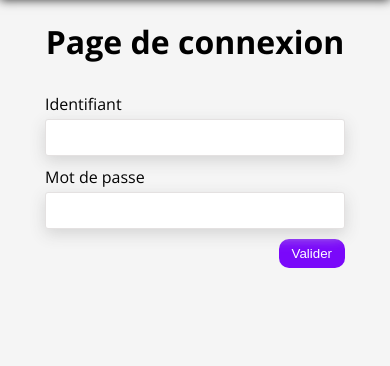
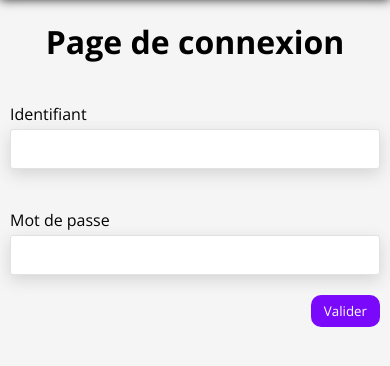
Before and after one commit to rohenha/dashboard-QoS-CI, a PHP site: page /pg_login.php in a window 390 px wide. Shown: the part 55-421 px from the top of the page. Run offline with PHP 8.4, Linux system fonts and the light colour scheme.

Commit message:
mise à jour page login

```diff
--- a/css/master.css
+++ b/css/master.css
@@ -369,10 +369,14 @@ header {
   margin: 10px auto; }
   #form_connexion h1 {
     text-align: center; }
+  @media screen and (max-width: 768px) {
+    #form_connexion {
+      width: 100%; } }
   #form_connexion form {
     margin-top: 30px; }
     #form_connexion form input {
-      border: none; }
+      border: none;
+      font-family: "Open Sans", sans-serif; }
     #form_connexion form input[type='text'], #form_connexion form input[type='password'] {
       width: 100%;
       padding: 10px;
@@ -389,10 +393,14 @@ header {
         border: none;
         background-color: #fff; }
       #form_connexion form input[type='text']:-webkit-autofill, #form_connexion form input[type='password']:-webkit-autofill {
-        -webkit-box-shadow: 0 0 0 1000px #fff inset;
         color: #575757; }
     #form_connexion form p {
       margin-bottom: 10px; }
+      #form_connexion form p#space {
+        margin-top: 20px; }
+      @media screen and (max-width: 768px) {
+        #form_connexion form p {
+          margin-top: 40px; } }
     #form_connexion form label {
       margin-bottom: 4px;
       display: block; }
--- a/pg_login.php
+++ b/pg_login.php
@@ -5,9 +5,9 @@
         <div id="form_connexion">
             <h1>Page de connexion</h1>
             <form  autocomplete="off" method="POST" action="/" >
-                <p><label>Identifiant</label><input type="text" name="login" value="" ></p>
+                <p><label>Identifiant</label><input type="text" name="login" value=" " ></p>
                 <p><label>Mot de passe</label><input type="password" name="password" value=""></p>
-                <p><input type="submit" value="Valider" class="btn-purple bloc_right"/></p>
+                <p id="space"><input type="submit" value="Valider" class="btn-purple bloc_right"/></p>
                 <p class="clear"></p>
             </form>
         </div>
--- a/scss/partials/_login.scss
+++ b/scss/partials/_login.scss
@@ -2,11 +2,13 @@
     h1{text-align: center}
     width:300px;
     margin: 10px auto;
-
+    @media screen and (max-width: $tablet) {
+        width : 100%;
+    }
     form{
         margin-top:30px;
         input{border:none;
-
+              font-family: $opensans;
         }
         input[type='text'],input[type='password']{
             width:100%;
@@ -23,12 +25,18 @@
                 background-color:$color3;
             }
             &:-webkit-autofill{
-                -webkit-box-shadow: 0 0 0 1000px $color3 inset;
+
                 color:lighten($color1,10%);
             }
 
         }
-        p{margin-bottom: 10px;}
+        p{
+            margin-bottom: 10px;
+            &#space{ margin-top: 20px;}
+            @media screen and (max-width: $tablet) {
+                margin-top: 40px;
+            }
+        }
         label{
             margin-bottom:4px;
             display:block;
```
Also changed, not shown: css/master.min.css, 2 other files.
